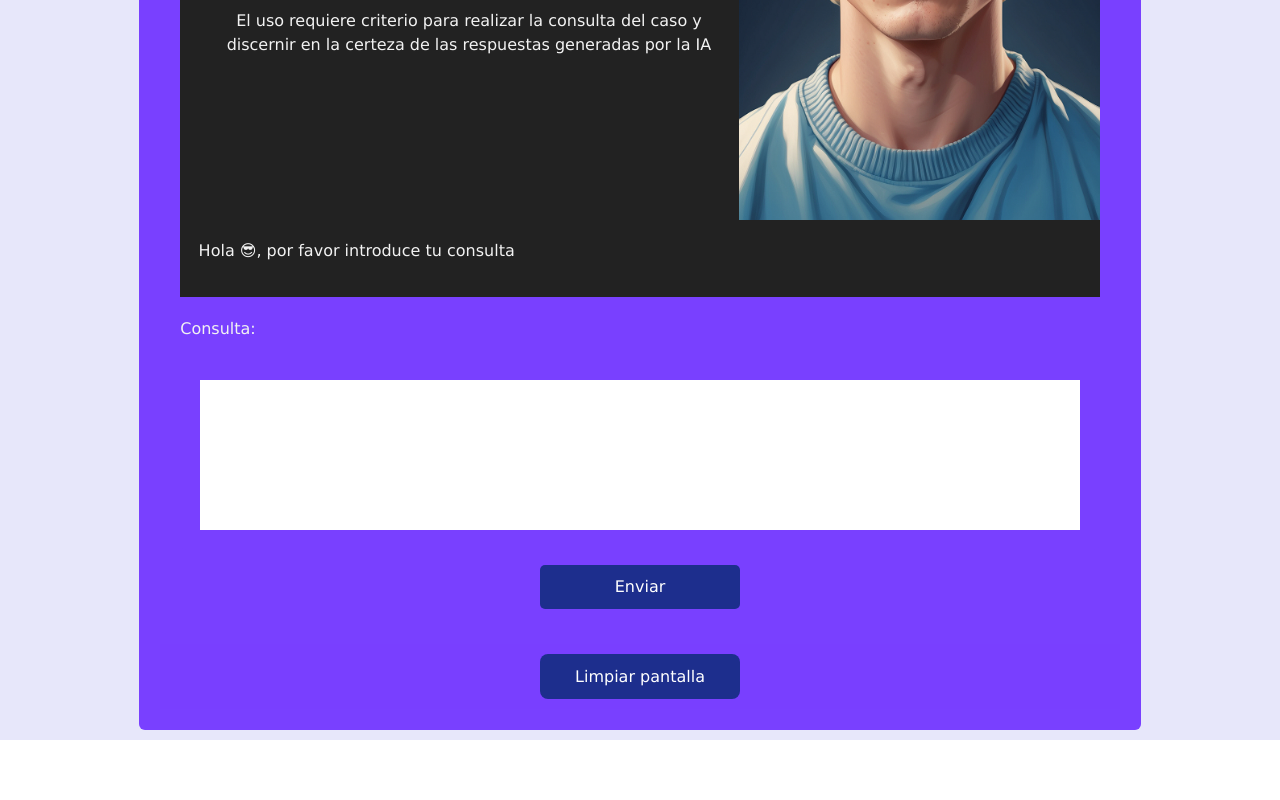
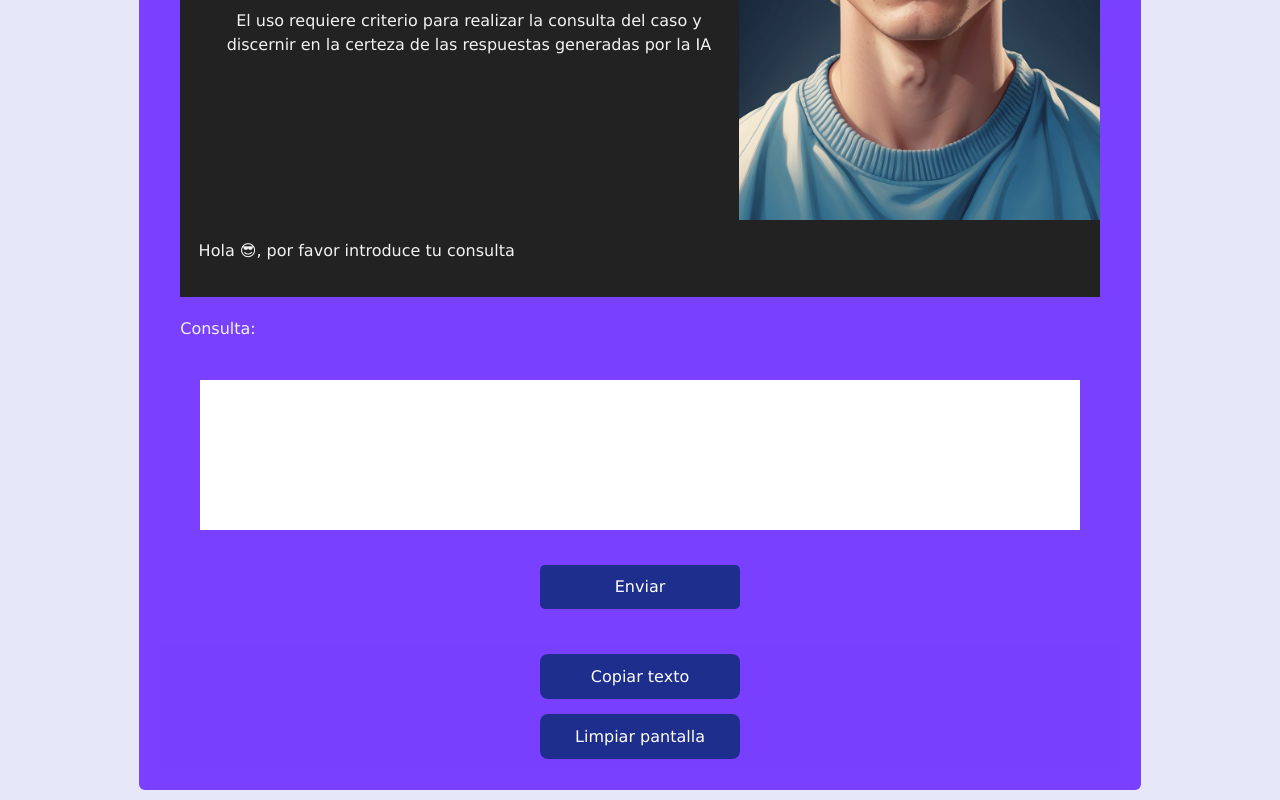
Before and after one commit to davidmurati/FrontMed3, a React (Vite) app: page / in a window 1280 px wide. Shown: the part 606-1406 px from the top of the page. Before the commit the page ends 1346 px from the top, so only its background shows below. Built offline with nearby package versions, Linux system fonts and the light colour scheme; no server answers; the database is empty.

Commit message:
8 commit

```diff
--- a/package.json
+++ b/package.json
@@ -15,7 +15,8 @@
     "bootstrap": "^5.3.2",
     "react": "^18.2.0",
     "react-dom": "^18.2.0",
-    "react-router-dom": "^5.2.0"
+    "react-router-dom": "^5.2.0",
+    "sonner": "^1.2.4"
   },
   "devDependencies": {
     "@types/react": "^18.2.37",
--- a/src/Component/Home/Home.jsx
+++ b/src/Component/Home/Home.jsx
@@ -2,10 +2,13 @@ import { useState, useEffect, useRef  } from 'react'
 
 import './Home.css';
 import { createClient } from '@supabase/supabase-js';
+import { Toaster, toast } from 'sonner';
+
 import gayMatter from './GRAY_MATTER-3.png';
 import residente1 from './residente2.jpg';
 import EfectoDesencriptarTexto from "../Efectos/EfectoDesencriptarTexto.jsx";
 import EfectoEscritura from "../Efectos/EfectoEscritura.jsx";
+
 
 const API = import.meta.env.VITE_APP_API;
 
@@ -203,11 +206,20 @@ function Home() {
       //----------------------------------------------
 
 
-      const TextoSubTitulo = "Conexion Chat"
+      const TextoSubTitulo = "Conexión Chat"
 
       const [textoE, setTextE] = useState("...")
       const [bucle, setBucle] = useState(false)
       const [speed, setSpeed] = useState(1000)
+
+      const copiarAlPortapapeles =()=>{
+          var aux = document.createElement("input");
+          aux.setAttribute("value", texto); document.body.appendChild(aux);
+          aux.select();
+          document.execCommand("copy");
+          document.body.removeChild(aux);
+          //alert("se copió al portapapeles");
+          }
 
   return (
     <div className="card">
@@ -287,7 +299,8 @@ function Home() {
         </div>
 
       <div className="card2">
-      <button className="boton" type="submit" disabled={texto === 'Generando respuesta'}>Enviar</button  >
+      <Toaster />
+      <button className="boton" type="submit" disabled={texto === 'Generando respuesta...'} onClick={() => { toast('Generando respuesta, espere por favor')}}>Enviar</button  >
       </div>
 
 
@@ -299,6 +312,11 @@ function Home() {
     </form>
 
     <div className="card9">
+
+    <div className="card7">
+    <Toaster />
+    <button className="boton" disabled={texto === 'Hola 😎, por favor introduce tu consulta' || texto === 'Generando respuesta...'} onClick={() => { copiarAlPortapapeles() , toast('se copió al portapapeles')}}>Copiar texto</button>
+    </div>
 
     <div className="card7">
     <button className="boton" onClick={() => { deleteall() }}>Limpiar pantalla</button>
```
Also changed, not shown: 1 other file (tests, documents, lock files or other folders).
